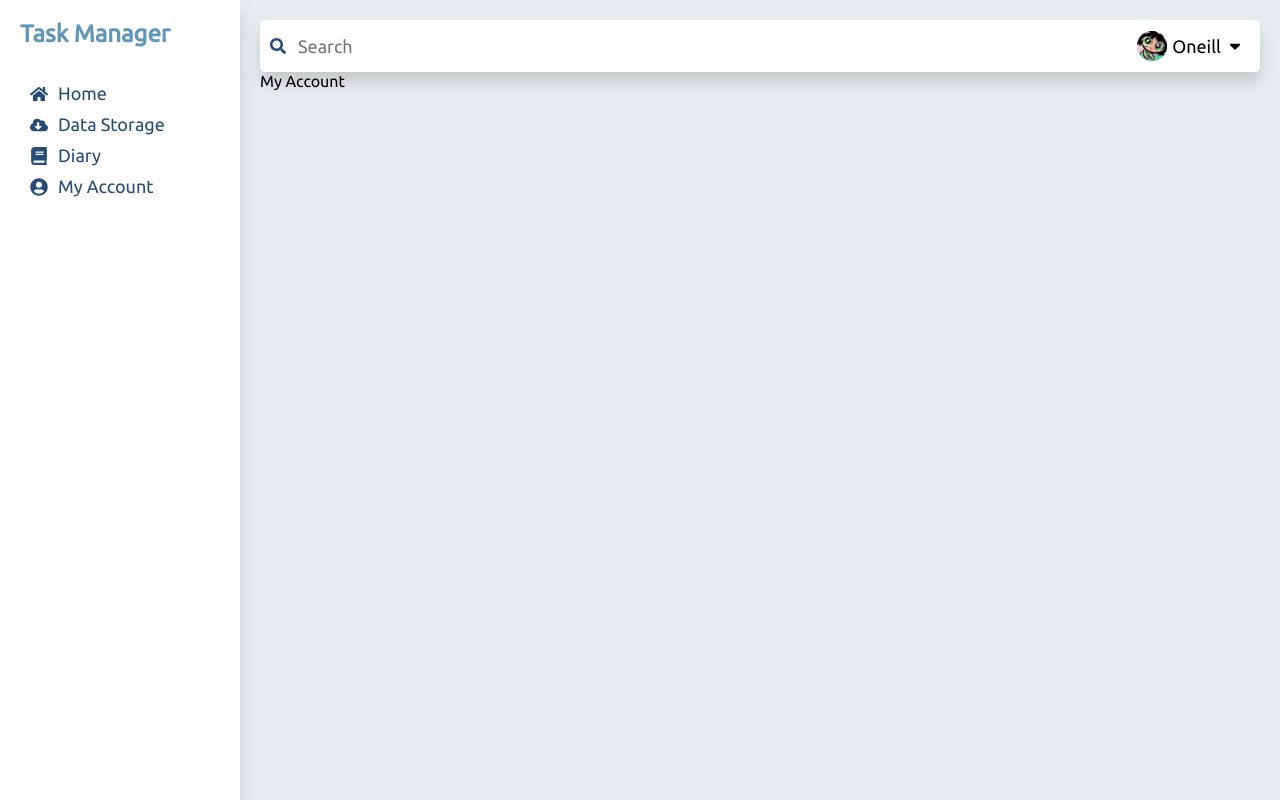
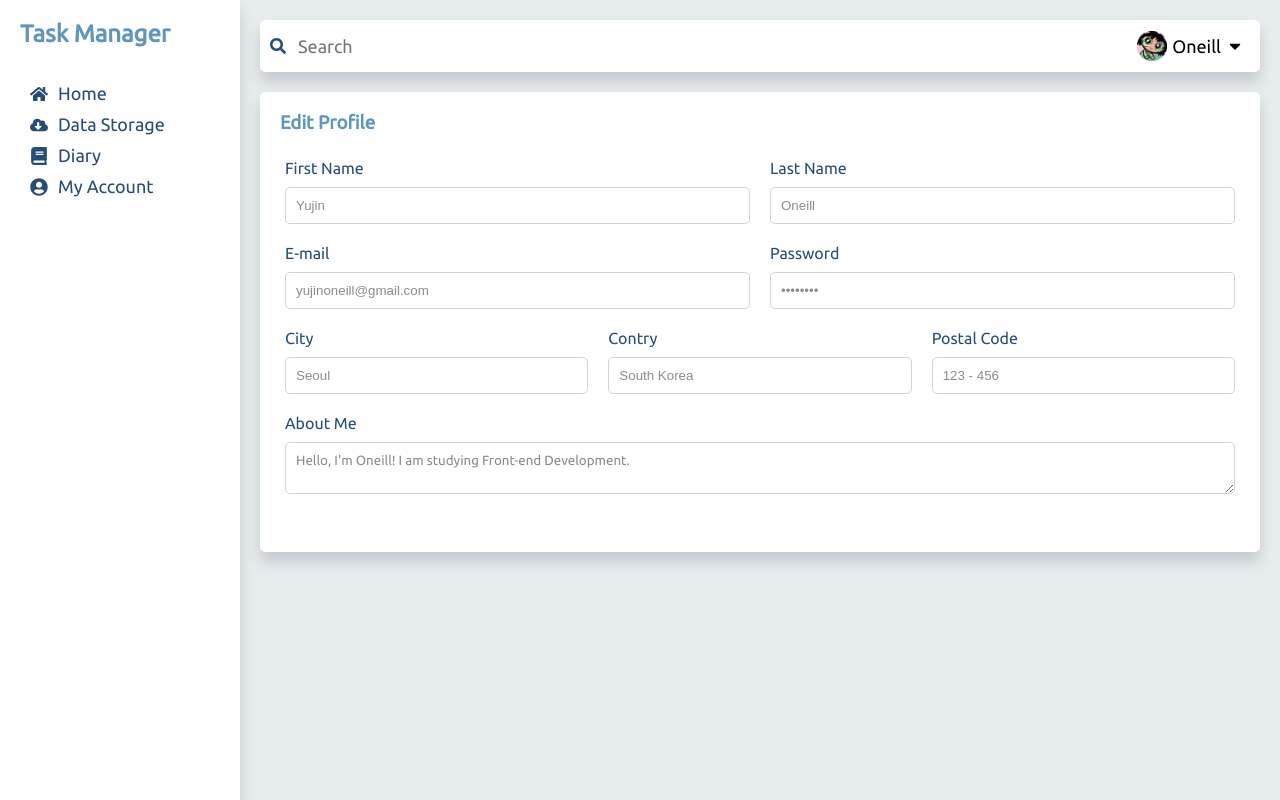
Before and after one commit to yujinoneill/task-manager-app, a React (Create React App) app: page /myaccount in a window 1280 px wide. Built offline with nearby package versions, Linux system fonts and the light colour scheme.

Commit message:
FEAT:Add Form component

```diff
--- /dev/null
+++ b/src/components/Form.js
@@ -0,0 +1,114 @@
+import styled from "styled-components";
+
+const StyledForm = styled.form`
+  padding: 5px;
+`;
+
+const StyledDiv = styled.div`
+  display: grid;
+  grid-template-columns: repeat(${(props) => props.number}, 1fr);
+  grid-template-rows: 1fr;
+  grid-gap: 20px;
+
+  div {
+    margin: 0;
+  }
+
+  input,
+  textarea {
+    width: 100%;
+    margin-top: 10px;
+    margin-bottom: 10px;
+    padding: 10px;
+
+    border: 1px solid #ced4da;
+    border-radius: 5px;
+    box-sizing: border-box;
+
+    color: #8b8c89;
+
+    &:focus {
+      border-color: #86b7fe;
+      outline: 0;
+      box-shadow: 0 0 0 0.25rem rgb(13 110 253 / 25%);
+    }
+  }
+
+  textarea {
+    resize: vertical;
+    font-family: "Ubuntu", sans-serif;
+  }
+
+  @media screen and (max-width: 768px) {
+    grid-template-columns: 1fr;
+    grid-template-rows: repeat(${(props) => props.number}, 1fr);
+    grid-gap: 0;
+  }
+`;
+
+const Form = () => {
+  return (
+    <StyledForm>
+      <StyledDiv number={2}>
+        <div>
+          <label>
+            First Name
+            <input type="text" value="Yujin" />
+          </label>
+        </div>
+        <div>
+          <label>
+            Last Name
+            <input type="text" value="Oneill" />
+          </label>
+        </div>
+      </StyledDiv>
+      <StyledDiv number={2}>
+        <div>
+          <label>
+            E-mail
+            <input type="email" value="yujinoneill@gmail.com" />
+          </label>
+        </div>
+        <div>
+          <label>
+            Password
+            <input type="password" value="password" />
+          </label>
+        </div>
+      </StyledDiv>
+      <StyledDiv number={3}>
+        <div>
+          <label>
+            City
+            <input type="text" value="Seoul" />
+          </label>
+        </div>
+        <div>
+          <label>
+            Contry
+            <input type="text" value="South Korea" />
+          </label>
+        </div>
+        <div>
+          <label>
+            Postal Code
+            <input type="text" value="123 - 456" />
+          </label>
+        </div>
+      </StyledDiv>
+      <StyledDiv number={1}>
+        <div>
+          <label>
+            About Me
+            <textarea
+              value={"Hello, I'm Oneill! I am studying Front-end Development."}
+            />
+          </label>
+        </div>
+      </StyledDiv>
+    </StyledForm>
+  );
+};
+
+export default Form;
--- a/src/pages/MyAccount.js
+++ b/src/pages/MyAccount.js
@@ -1,5 +1,12 @@
+import BasicBox from "../components/BasicBox";
+import Form from "../components/Form";
+
 const MyAccount = () => {
-  return <div>My Account</div>;
+  return (
+    <div>
+      <BasicBox boxTitle={"Edit Profile"} boxContent={<Form />} />
+    </div>
+  );
 };
 
 export default MyAccount;
```
